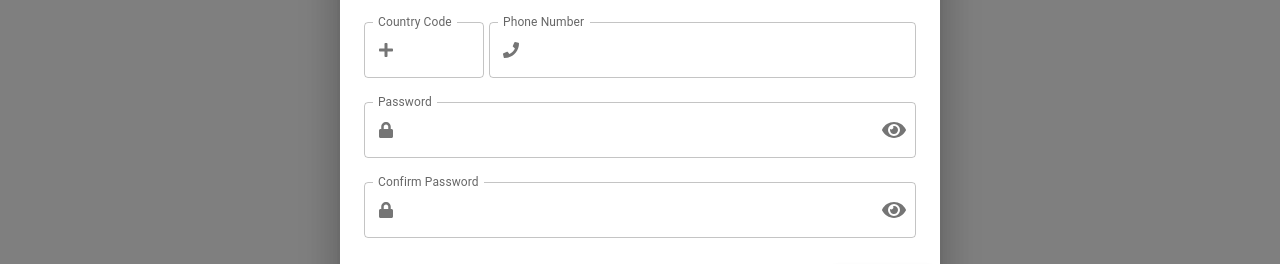
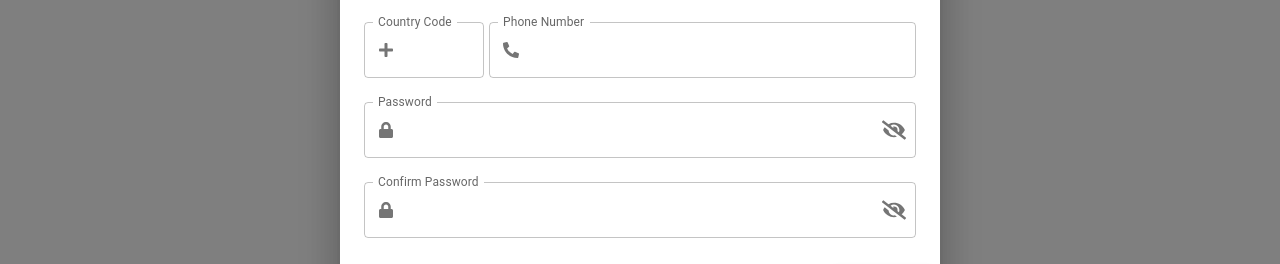
Before and after one commit to SaumyaSinha11/everBuy, a React (Vite) app: page /user in a window 1280 px wide. Both pictures are taken after a click on the link "Sign Up". Shown: the part 354-618 px from the top of the page. Built offline with nearby package versions, Linux system fonts and the light colour scheme.

Commit message:
delete state and password show

```diff
--- a/src/Components/User/AuthPage.jsx
+++ b/src/Components/User/AuthPage.jsx
@@ -2,7 +2,7 @@ import React, { useState, useCallback } from "react";
 import {
   Alert, Snackbar, Box, Button, Card, CardContent, Dialog, DialogActions, DialogContent, DialogTitle, IconButton, InputAdornment, Stack, TextField, Typography, styled, Link
 } from "@mui/material";
-import { FaEye, FaEyeSlash, FaEnvelope, FaLock, FaUser, FaPhone, FaPlus } from "react-icons/fa";
+import { FaEye, FaEyeSlash, FaEnvelope, FaLock, FaUser, FaPhoneAlt, FaPlus } from "react-icons/fa";
 import { validateForm } from "./ValidateForm";
 import { useUser } from "../../App";
 import  {useNavigate} from "react-router-dom";
@@ -21,7 +21,6 @@ const AuthPage = () => {
 
   const [showAlert, setShowAlert] = useState(false);
   const [showPassword, setShowPassword] = useState(false);
-  const [showRegisterPassword, setShowRegisterPassword] = useState(false);
   const [showConfirmPassword, setShowConfirmPassword] = useState(false);
   const [openRegister, setOpenRegister] = useState(false);
   const [error, setError] = useState(false)
@@ -222,10 +221,11 @@ const AuthPage = () => {
                     endAdornment: (
                       <InputAdornment position="end">
                         <IconButton
-                          onClick={() => setShowPassword(!showPassword)}
+                          onMouseOver={() => setShowPassword(true)}
+                          onMouseOut={()=>setShowPassword(false)}
                           edge="end"
                         >
-                          {showPassword ? <FaEyeSlash /> : <FaEye />}
+                          {showPassword ? <FaEye/> : <FaEyeSlash />}
                         </IconButton>
                       </InputAdornment>
                     ),
@@ -329,7 +329,7 @@ const AuthPage = () => {
                     InputProps={{
                       startAdornment: (
                         <InputAdornment position="start">
-                          <FaPhone />
+                          <FaPhoneAlt />
                         </InputAdornment>
                       ),
                     }}
@@ -338,7 +338,7 @@ const AuthPage = () => {
                 <TextField
                   fullwidth
                   label="Password"
-                  type={showRegisterPassword ? "text" : "password"}
+                  type={showPassword ? "text" : "password"}
                   value={registerForm.password}
                   onChange={handleRegisterChange("password")}
                   error={!!registerForm.errors.password}
@@ -352,12 +352,11 @@ const AuthPage = () => {
                     endAdornment: (
                       <InputAdornment position="end">
                         <IconButton
-                          onClick={() =>
-                            setShowRegisterPassword(!showRegisterPassword)
-                          }
+                          onMouseOver={() => setShowPassword(true)}
+                          onMouseOut={()=>setShowPassword(false)}
                           edge="end"
                         >
-                          {showRegisterPassword ? <FaEyeSlash /> : <FaEye />}
+                          {showPassword ? <FaEye/> : <FaEyeSlash  />}
                         </IconButton>
                       </InputAdornment>
                     ),
@@ -381,12 +380,11 @@ const AuthPage = () => {
                     endAdornment: (
                       <InputAdornment position="end">
                         <IconButton
-                          onClick={() =>
-                            setShowConfirmPassword(!showConfirmPassword)
-                          }
+                          onMouseOver={() => setShowConfirmPassword(true)}
+                          onMouseOut={()=>setShowConfirmPassword(false)}
                           edge="end"
                         >
-                          {showConfirmPassword ? <FaEyeSlash /> : <FaEye />}
+                          {showConfirmPassword ? <FaEye /> : <FaEyeSlash />}
                         </IconButton>
                       </InputAdornment>
                     ),
--- a/src/Components/User/CustomerProfile.jsx
+++ b/src/Components/User/CustomerProfile.jsx
@@ -2,9 +2,11 @@ import React, { useEffect, useState, useCallback } from "react";
 import { Card, CardContent, TextField, IconButton, Button, Box, Snackbar } from "@mui/material";
 import { Link } from "react-router-dom";
 import { Edit, Delete } from "@mui/icons-material";
+import { useUser } from "../../App";
 
 const UserProfileCard = () => {
-    const [login, setLogin] = useState(false);
+    // const [login, setLogin] = useState(false);
+        const { login, toggleLogin } = useUser();
     const [user, setUser] = useState({ name: "", email: "", phone: "", phoneCountryCode: "", errors: {} });
     const [alert, setAlert] = useState(false);
     const [edit, setEdit] = useState(false)
@@ -21,10 +23,9 @@ const UserProfileCard = () => {
     }
 
     useEffect(() => {
-        if (sessionStorage.getItem("user") !== null) {
-            setLogin(true);
+        if (login) {
             setUser(JSON.parse(sessionStorage.getItem("user")));
-        } else { setLogin(false) }
+        }
     }, [])
 
     const validateName = (name) => {
@@ -101,6 +102,8 @@ const UserProfileCard = () => {
                 method: 'DELETE'
             })
             console.log("account deleted")
+            toggleLogin()
+            sessionStorage.removeItem("user");
             setEdit(false)
             setAlert(true)
         } catch (error) {
```
